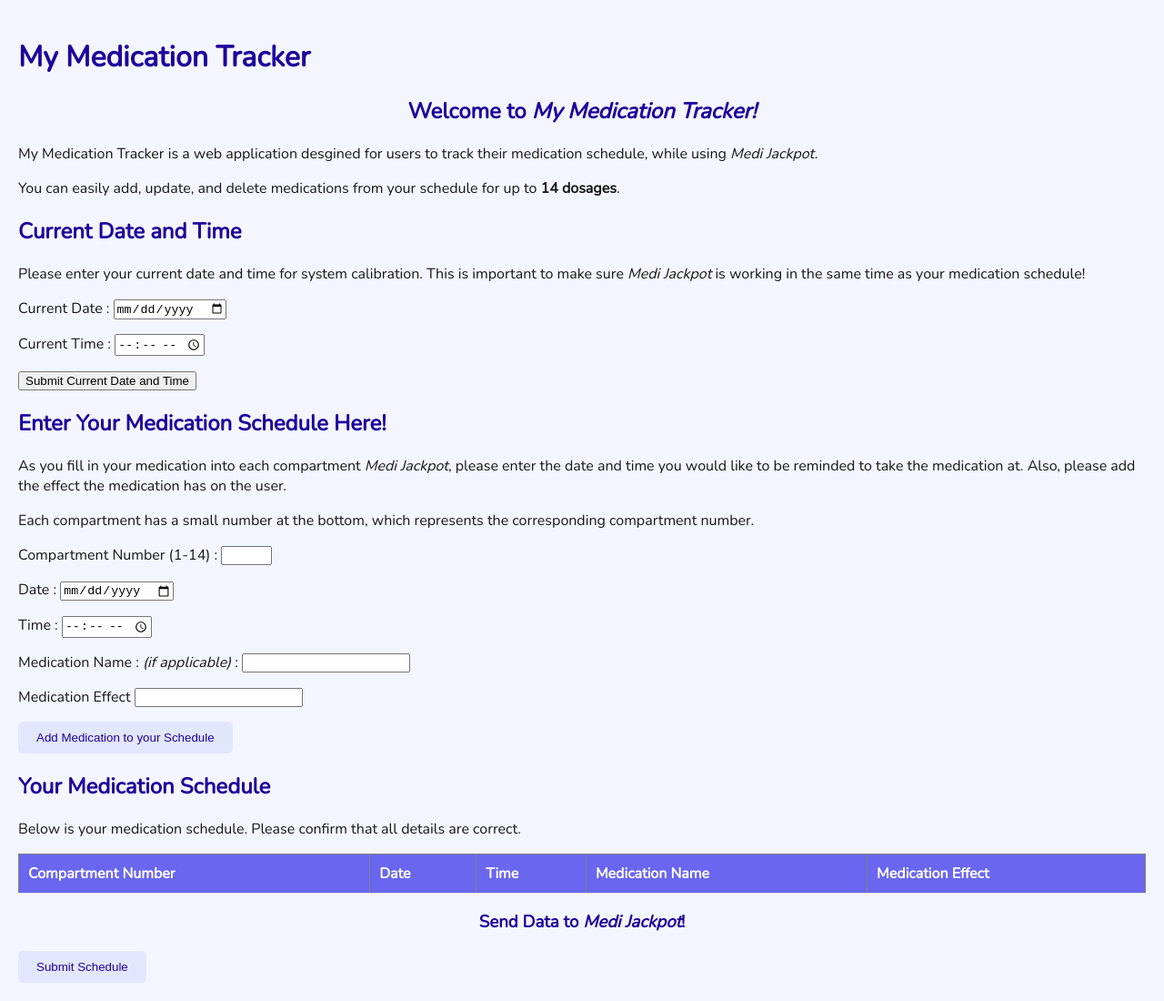
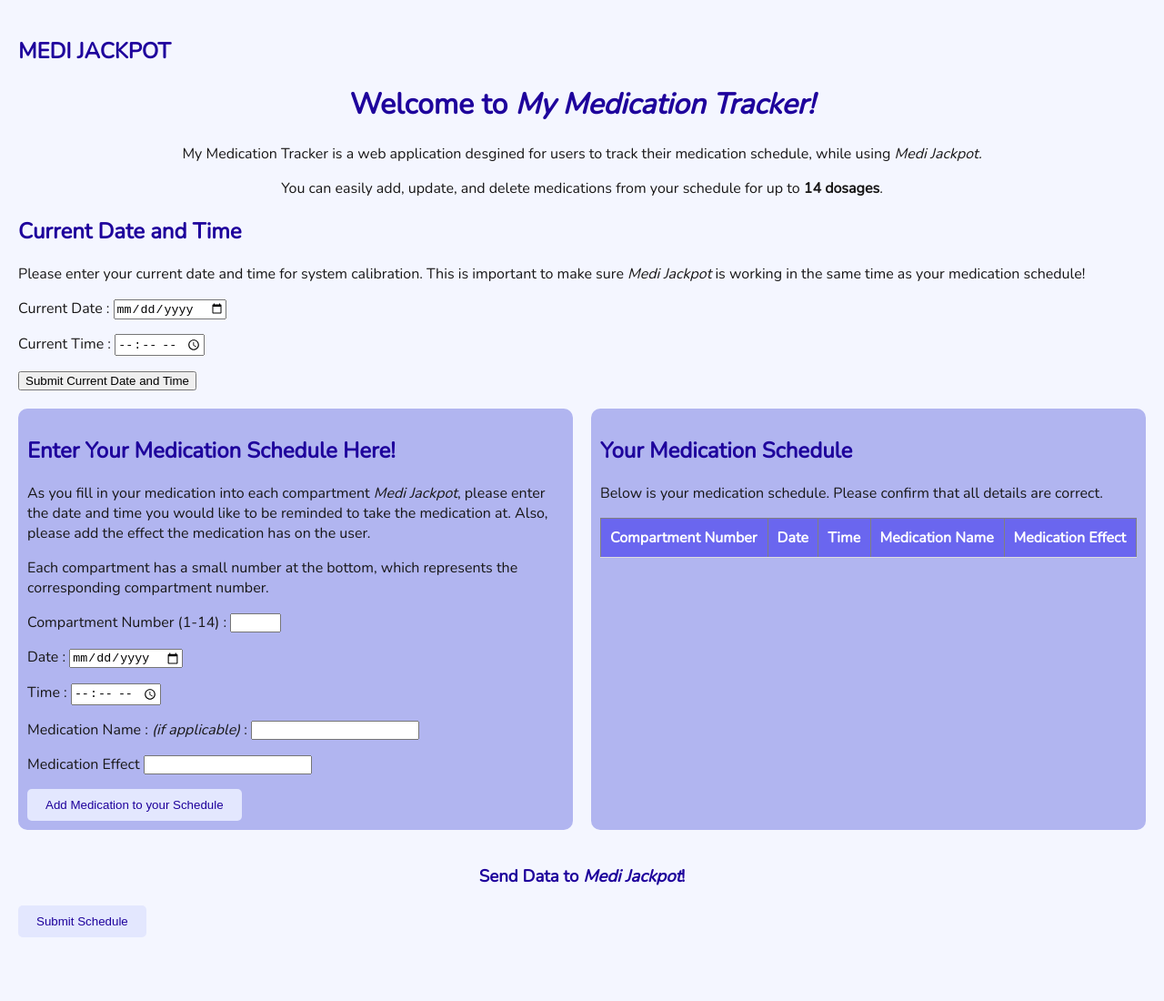
Before and after one commit to kay00cjy/tester, a plain HTML site: page index.html in a window 1280 px wide. Shown: the whole page at 91% size. After the commit the page ends 1050 px from the top, so only its background shows below. Drawn offline with nearby package versions, Linux system fonts and the light colour scheme.

Commit message:
Update index.html

```diff
--- a/index.html
+++ b/index.html
@@ -32,8 +32,13 @@
                 text-align: center;
             }
 
-            .column left {
+            .container {
                 display: flex;
+                gap: 20px;
+            }
+
+            .left, .right {
+                flex: 1;
                 word-wrap: break-word;
                 overflow-wrap: break-word;
                 justify-content: space-between;
@@ -191,11 +196,11 @@
     </script>
     <body>
         <!-- interactive website here! visit the website using https://kay00cjy.github.io/medicaladherence.github.io/ -->
-        <h1> My Medication Tracker</h1>
-        <h2 class = "center"> Welcome to <i><b>My Medication Tracker!</b></i> </h2>
-        <p> My Medication Tracker is a web application desgined for users to track their medication schedule,
+        <h2> MEDI JACKPOT</h1>
+        <h1 class = "center"> Welcome to <i><b>My Medication Tracker!</b></i> </h2>
+        <p class = "center"> My Medication Tracker is a web application desgined for users to track their medication schedule,
             while using <i> Medi Jackpot. </i></p>
-        <p>You can easily add, update, and delete medications from your schedule for up to <b> 14 dosages</b>.</p>
+        <p class = "center">You can easily add, update, and delete medications from your schedule for up to <b> 14 dosages</b>.</p>
 
         <h2> Current Date and Time </h2>
             <p> Please enter your current date and time for system calibration. This is important to make sure
```
